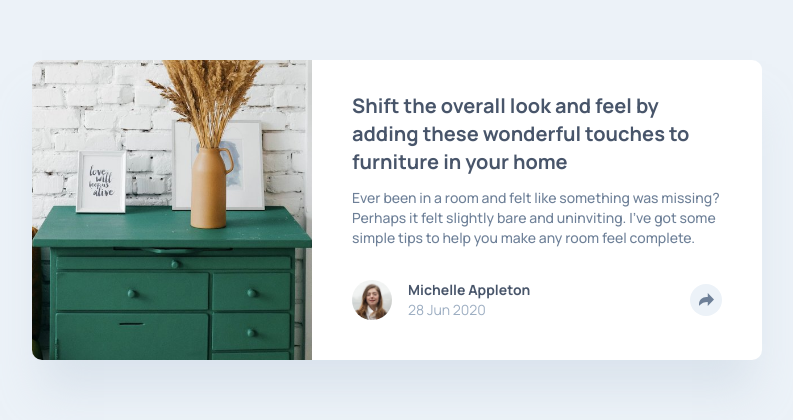
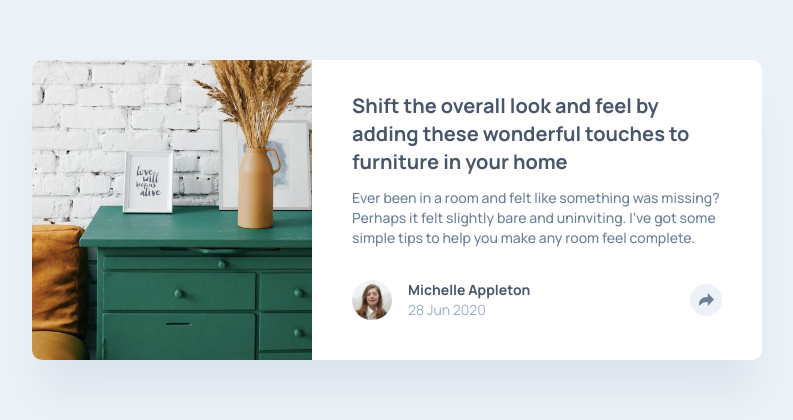
Before and after one commit to raswonders/article-preview-component, a React (Vite) app: page / in a window 1280 px wide. Shown: the part 190-610 px from the top of the page, without its empty margins (243-1036 px from the left). Built offline with nearby package versions, Linux system fonts and the light colour scheme.

Commit message:
fix: image on desktop is misaligned

```diff
--- a/src/App.tsx
+++ b/src/App.tsx
@@ -17,7 +17,7 @@ function App() {
           <img
             src={article.image.url}
             alt={article.image.alt}
-            className="rounded-t-[10px] lg:rounded-r-none lg:rounded-l-[10px] max-h-[200px] lg:max-h-none  w-full lg:min-w-[280px] lg:h-full object-cover object-center"
+            className="rounded-t-[10px] lg:rounded-r-none lg:rounded-l-[10px] max-h-[200px] lg:max-h-none  w-full lg:min-w-[280px] lg:h-full object-cover object-left"
           />
         </header>
         <section className="space-y-3 lg:pt-8">
```
